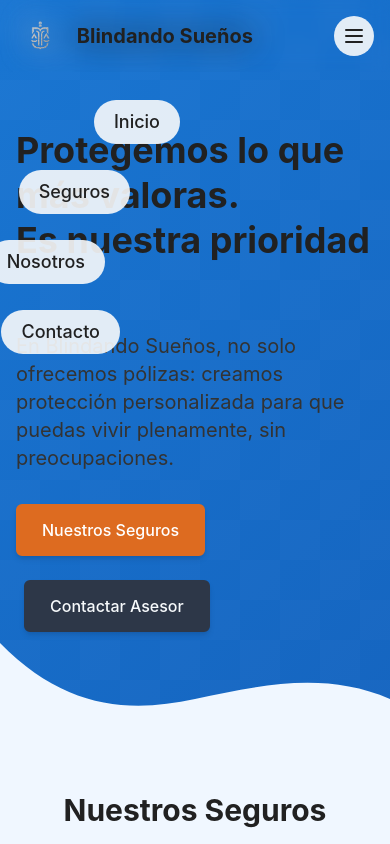
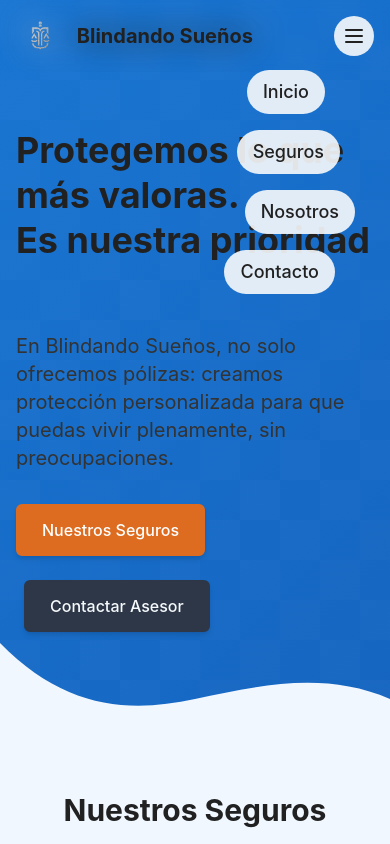
Before and after one commit to milojarow/web-blindando, a Next.js app: page / in a window 390 px wide. Both pictures are taken after a click on the button 354 px from the left and 36 px from the top of the page. Shown: the top 844 px of the page. Built offline with nearby package versions, Linux system fonts and the light colour scheme.

Commit message:
Adjust menu items position to match pizza slice drawing

```diff
--- a/app/components/layouts/Header.js
+++ b/app/components/layouts/Header.js
@@ -108,60 +108,58 @@ export default function Header() {
         {isMenuOpen && (
           <div className="fixed inset-0 backdrop-blur-lg bg-base-300/95 z-40 lg:hidden">
             {/* Menu items positioned in quadrant 3 relative to hamburger menu */}
-            <nav className="absolute right-0 top-0 w-full h-screen flex items-start justify-end">
-              <div className="relative w-full h-full">
-                {/* Inicio - positioned along arc */}
+            <nav className="absolute right-0 top-0 w-full h-screen">
+              {/* Inicio - top green oval in the drawing */}
               <Link
                 href="/#inicio"
-                  className="absolute text-text-dark text-lg font-medium bg-gray-50/90 px-5 py-2 rounded-full"
+                className="absolute text-text-dark text-lg font-medium bg-gray-50/90 px-4 py-2 rounded-full"
                 onClick={() => setIsMenuOpen(false)}
                 style={{
-                    right: 'calc(100% - 180px)',
-                    top: '100px',
+                  right: '65px',
+                  top: '70px',
                 }}
               >
                 Inicio
               </Link>
 
-                {/* Seguros - positioned along arc */}
+              {/* Seguros - second green oval */}
               <Link
                 href="/#seguros"
-                  className="absolute text-text-dark text-lg font-medium bg-gray-50/90 px-5 py-2 rounded-full"
+                className="absolute text-text-dark text-lg font-medium bg-gray-50/90 px-4 py-2 rounded-full"
                 onClick={() => setIsMenuOpen(false)}
                 style={{
-                    right: 'calc(100% - 130px)',
-                    top: '170px',
+                  right: '50px',
+                  top: '130px',
                 }}
               >
                 Seguros
               </Link>
 
-                {/* Nosotros - positioned along arc */}
+              {/* Nosotros - third green oval */}
               <Link
                 href="/#nosotros"
-                  className="absolute text-text-dark text-lg font-medium bg-gray-50/90 px-5 py-2 rounded-full"
+                className="absolute text-text-dark text-lg font-medium bg-gray-50/90 px-4 py-2 rounded-full"
                 onClick={() => setIsMenuOpen(false)}
                 style={{
-                    right: 'calc(100% - 105px)',
-                    top: '240px',
+                  right: '35px',
+                  top: '190px',
                 }}
               >
                 Nosotros
               </Link>
 
-                {/* Contacto - positioned along arc */}
+              {/* Contacto - bottom green oval */}
               <Link
                 href="/#contacto"
-                  className="absolute text-text-dark text-lg font-medium bg-gray-50/90 px-5 py-2 rounded-full"
+                className="absolute text-text-dark text-lg font-medium bg-gray-50/90 px-4 py-2 rounded-full"
                 onClick={() => setIsMenuOpen(false)}
                 style={{
-                    right: 'calc(100% - 120px)',
-                    top: '310px',
+                  right: '55px',
+                  top: '250px',
                 }}
               >
                 Contacto
               </Link>
-              </div>
             </nav>
           </div>
         )}
```
Lines whose indentation alone changed are shown as unchanged.
